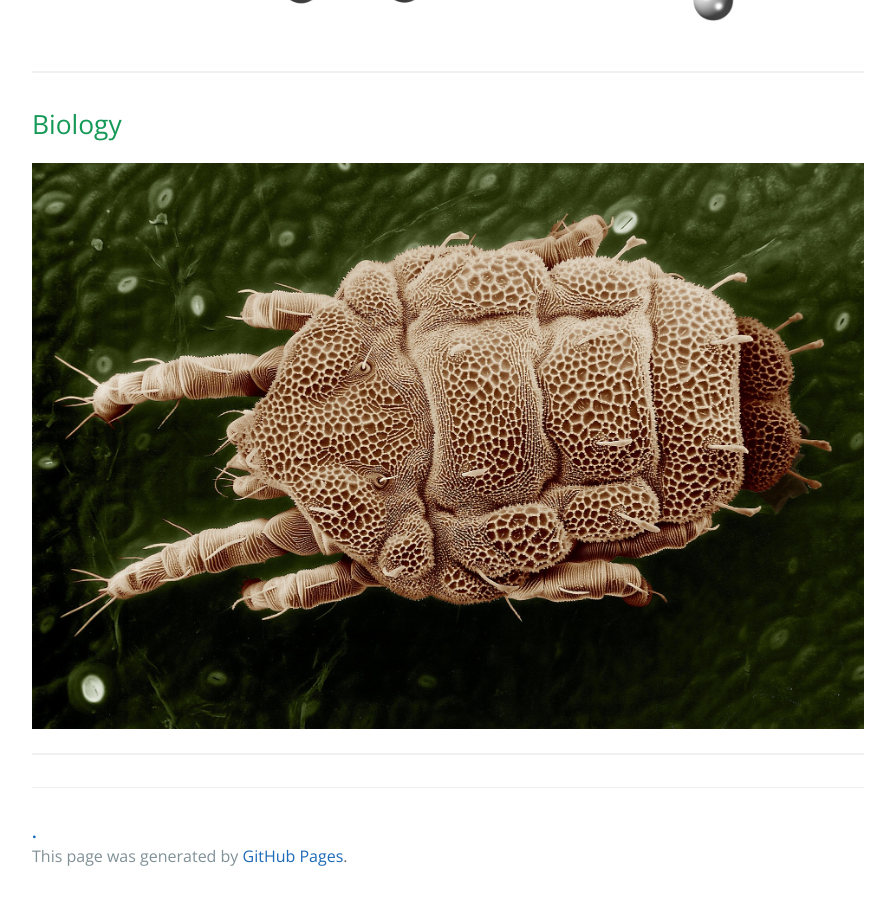
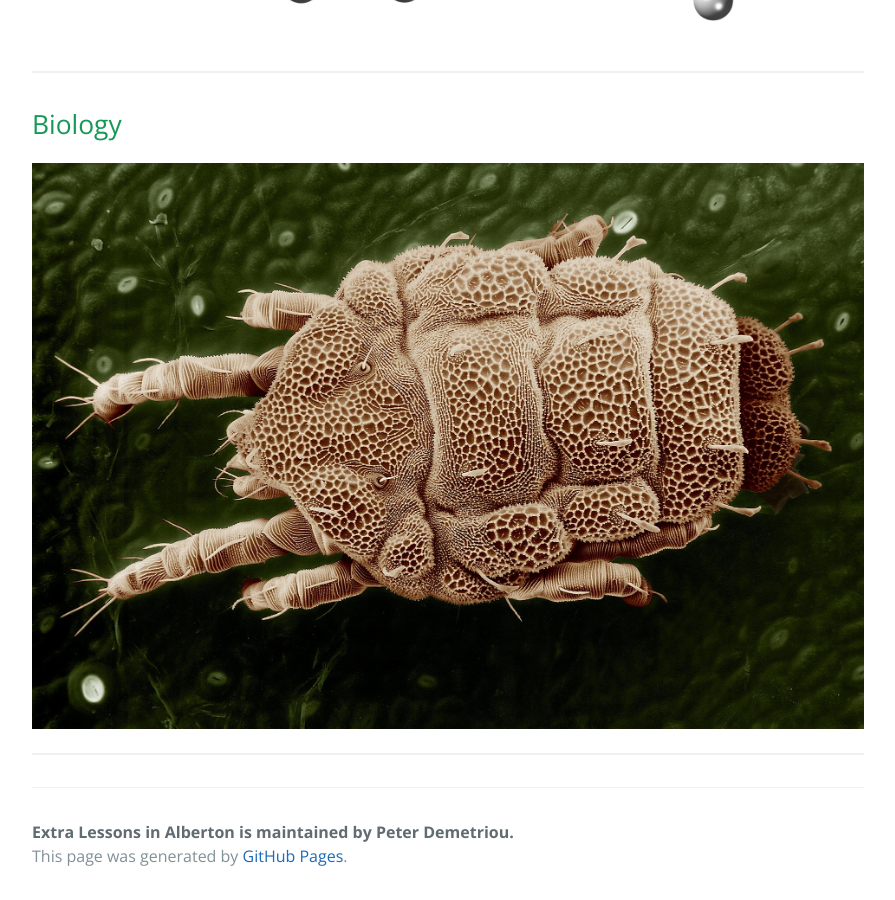
Before and after one commit to HelloBeastie/HelloBeastie.github.io, a Jekyll site: the page built from index.md, in a window 1280 px wide and 900 px high, scrolled down 2852 px. Shown: the whole window, without its empty margins (192-1087 px from the left). Built offline with Jekyll 4.4.1, drawn with Linux system fonts in a browser that asks for light colours; our own code applies the rules of GitHub Pages for plain Markdown files.

Commit message:
Website footer name

```diff
--- a/_layouts/default.html
+++ b/_layouts/default.html
@@ -48,7 +48,7 @@
 
       <footer class="site-footer">
 
-          <span class="site-footer-owner"><a {{ site.title | default: site.github.repository_name }} is maintained by Peter Demetriou </a>.</span>
+          <span class="site-footer-owner"> {{ site.title | default: site.github.repository_name }} is maintained by Peter Demetriou.</span>
 
         <span class="site-footer-credits">This page was generated by <a href="https://pages.github.com">GitHub Pages</a>.</span>
       </footer>
```
